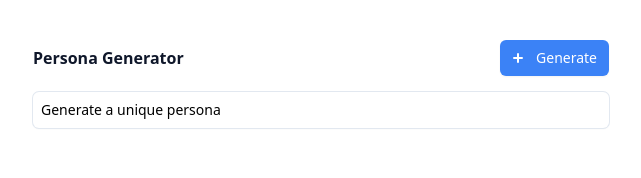
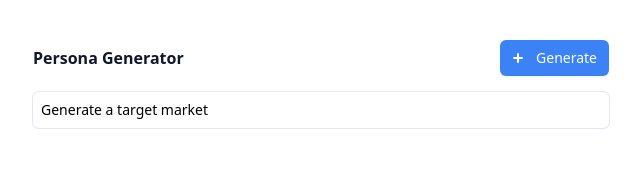
Before and after one commit to gitChrisMoore/laughing-octo-enigma, a React (Vite) app: page / in a window 1280 px wide. Shown: the top 178 px of the page, without its empty margins (319-960 px from the left). Built offline with nearby package versions, Linux system fonts and the light colour scheme.

Commit message:
added target market

```diff
--- a/src/App.tsx
+++ b/src/App.tsx
@@ -1,11 +1,11 @@
-import PersonaMain from "./views/Personas/PersonaMain";
+import TargetMarketOverview from "./views/TargetMarkets/TargetMarketOverview";
 
 function App() {
   return (
     <>
       <main className="py-6 px-4 sm:p-6 md:py-10 md:px-8">
         <div className="max-w-xl mx-auto">
-          <PersonaMain />
+          <TargetMarketOverview />
         </div>
       </main>
     </>
--- /dev/null
+++ b/src/views/TargetMarkets/TargetMarket.tsx
@@ -0,0 +1,50 @@
+export interface TargetMarket {
+  age_range: {
+    low: number;
+    high: number;
+  };
+  description: string;
+  buying_power: string;
+  education_level: string;
+  interests: string[];
+}
+
+export function parseTargetMarket(jsonString: string): TargetMarket {
+  try {
+    // Parse the JSON string
+    const data: any = JSON.parse(jsonString);
+    console.log(data);
+
+    // Validate the required fields and types
+    if (
+      !data ||
+      typeof data.age_range !== "object" ||
+      typeof data.age_range.low !== "number" ||
+      typeof data.age_range.high !== "number" ||
+      typeof data.description !== "string" ||
+      typeof data.buying_power !== "string" ||
+      typeof data.education_level !== "string" ||
+      !Array.isArray(data.interests) ||
+      !data.interests.every((interest: any) => typeof interest === "string")
+    ) {
+      console.log(data);
+      throw new Error(
+        "Invalid JSON format or data types do not match the TargetMarket interface."
+      );
+    }
+
+    // Return the validated TargetMarket object
+    return {
+      age_range: {
+        low: data.age_range.low,
+        high: data.age_range.high,
+      },
+      description: data.description,
+      buying_power: data.buying_power,
+      education_level: data.education_level,
+      interests: data.interests,
+    };
+  } catch (error) {
+    throw new Error("Error parsing JSON: " + error);
+  }
+}
--- /dev/null
+++ b/src/views/TargetMarkets/TargetMarketItem.tsx
@@ -0,0 +1,19 @@
+import { TargetMarket } from "./TargetMarket";
+
+const TargetMarketItem: React.FC<{ targetMarket: TargetMarket }> = ({
+  targetMarket,
+}) => {
+  return (
+    <div className=" ">
+      <h2>{targetMarket.description}</h2>
+      <p>
+        Age Range: {targetMarket.age_range.low} - {targetMarket.age_range.high}
+      </p>
+      <p>Buying Power: {targetMarket.buying_power}</p>
+      <p>Education Level: {targetMarket.education_level}</p>
+      <p>Interests: {targetMarket.interests.join(", ")}</p>
+    </div>
+  );
+};
+
+export default TargetMarketItem;
--- /dev/null
+++ b/src/views/TargetMarkets/TargetMarketList.tsx
@@ -0,0 +1,16 @@
+import { TargetMarket } from "./TargetMarket";
+import TargetMarketItem from "./TargetMarketItem";
+
+const TargetMarketList: React.FC<{ targetMarkets: TargetMarket[] }> = ({
+  targetMarkets,
+}) => {
+  return (
+    <div className=" ">
+      {targetMarkets.map((targetMarket, index) => (
+        <TargetMarketItem key={index} targetMarket={targetMarket} />
+      ))}
+    </div>
+  );
+};
+
+export default TargetMarketList;
--- /dev/null
+++ b/src/views/TargetMarkets/TargetMarketOverview.tsx
@@ -0,0 +1,94 @@
+import { useState } from "react";
+import { TargetMarket, parseTargetMarket } from "./TargetMarket";
+import { Message, getOpenAPIMessage } from "../../utils/useOpenAI";
+import { useFormik } from "formik";
+import TargetMarketList from "./TargetMarketList";
+
+const defaultMessages = [
+  {
+    role: "system",
+    content:
+      "You are a helpful assistant and should respond always in valid json. " +
+      "You should respond with example target markets. " +
+      "age_range should be a low and high int. " +
+      "description, buying_power, and education_level should be string. " +
+      "interests should be a list of strings. ",
+  },
+] as Message[];
+
+const TargetMarketOverview: React.FC = () => {
+  const [targetmarkets, setTargetMarkets] = useState<TargetMarket[]>([]);
+  const [messages, setMessages] = useState(defaultMessages);
+  const [isLoading, setIsLoading] = useState(false);
+
+  const handleGetPersona = async (userInput: string) => {
+    const messagesRequest = [...messages, { role: "user", content: userInput }];
+
+    setIsLoading(true);
+    try {
+      const response = await getOpenAPIMessage(messagesRequest as Message[]);
+      const persona = parseTargetMarket(response.content);
+      setTargetMarkets([...targetmarkets, persona]);
+      setMessages([...messages, response]);
+    } catch (error) {
+      console.log(error);
+      setIsLoading(false);
+    } finally {
+      setIsLoading(false);
+    }
+  };
+
+  const formik = useFormik({
+    initialValues: {
+      userInput: "Generate a target market",
+    },
+    onSubmit: (values) => {
+      handleGetPersona(values.userInput);
+    },
+  });
+
+  return (
+    <>
+      {/* form that has a input text field that submits to handlegetpersona */}
+      <div>
+        <form onSubmit={formik.handleSubmit}>
+          <div className="flex items-center justify-between">
+            <h2 className="font-semibold text-slate-900">Persona Generator</h2>
+            <button
+              type="submit"
+              className="hover:bg-blue-400 group flex items-center rounded-md bg-blue-500 text-white text-sm font-medium pl-2 pr-3 py-2 shadow-sm"
+            >
+              <svg
+                width="20"
+                height="20"
+                fill="currentColor"
+                className="mr-2"
+                aria-hidden="true"
+              >
+                <path d="M10 5a1 1 0 0 1 1 1v3h3a1 1 0 1 1 0 2h-3v3a1 1 0 1 1-2 0v-3H6a1 1 0 1 1 0-2h3V6a1 1 0 0 1 1-1Z" />
+              </svg>
+              Generate
+            </button>
+          </div>
+
+          <div className="pt-4">
+            <input
+              className="w-full text-sm rounded-md py-2 px-2 ring-1 ring-slate-200 shadow-sm"
+              id="userInput"
+              name="userInput"
+              onChange={formik.handleChange}
+              value={formik.values.userInput}
+            />
+          </div>
+        </form>
+      </div>
+
+      {/* if is loading, display loading */}
+      {isLoading && <div>Loading...</div>}
+
+      <TargetMarketList targetMarkets={targetmarkets} />
+    </>
+  );
+};
+
+export default TargetMarketOverview;
```
Also changed, not shown: 2 other files (tests, documents, lock files or other folders).
